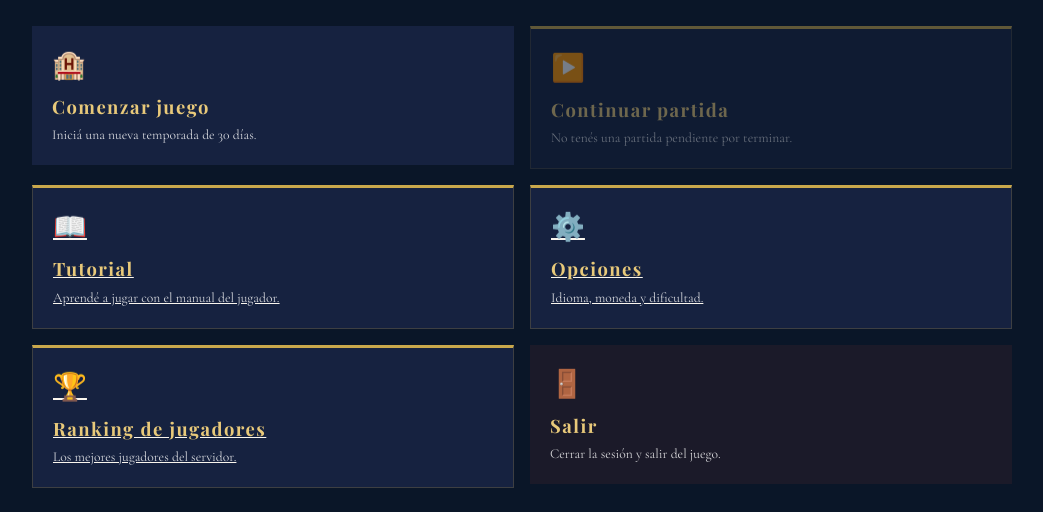
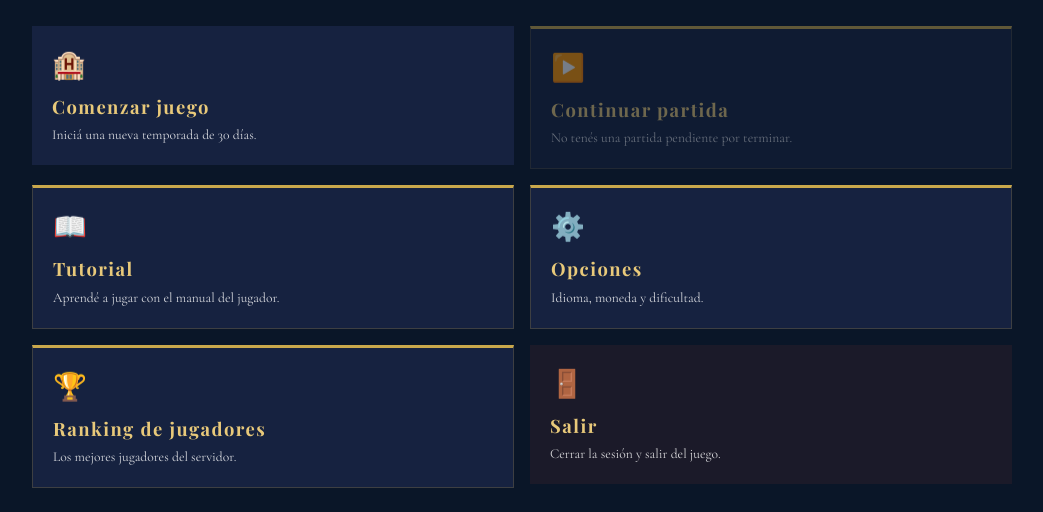
Before and after one commit to Aoliken/magnifique, a Flask app: page /game/menu in a window 1280 px wide. Shown: the part 362-874 px from the top of the page, without its empty margins (118-1161 px from the left). Run offline with Flask 3, Linux system fonts and the light colour scheme; the visitor is signed in with stand-in values (Sample User, id 1); data comes from the database, SQL or seed files in the repository; data that the repository does not hold is empty; some web fonts are replaced.

Commit message:
fix: remove underline from post-login menu cards

```diff
--- a/app/templates/game/menu.html
+++ b/app/templates/game/menu.html
@@ -34,7 +34,7 @@
 .menu-tagline{color:rgba(201,168,76,.7);letter-spacing:.35em;text-transform:uppercase;margin-top:8px;font-size:.85rem}
 .menu-welcome{margin-top:14px;font-size:1.05rem;color:var(--text-light)}
 .menu-grid{display:grid;grid-template-columns:repeat(auto-fit,minmax(320px,1fr));gap:16px;max-width:980px;margin:30px auto 0}
-.menu-card{background:var(--navy-mid);border:1px solid rgba(201,168,76,.22);border-top:3px solid var(--gold);padding:20px;text-align:left;transition:all .25s;cursor:pointer;color:var(--cream);font:inherit}
+.menu-card{background:var(--navy-mid);border:1px solid rgba(201,168,76,.22);border-top:3px solid var(--gold);padding:20px;text-align:left;transition:all .25s;cursor:pointer;color:var(--cream);font:inherit;text-decoration:none}
 .menu-card:hover{transform:translateY(-3px);box-shadow:0 10px 34px rgba(201,168,76,.28);border-color:rgba(201,168,76,.55)}
 .menu-card .mc-icon{font-size:1.7rem}
 .menu-card .mc-title{font-family:'Playfair Display',serif;font-size:1.15rem;font-weight:700;color:var(--gold-light);letter-spacing:.08em;margin-top:6px}
```
